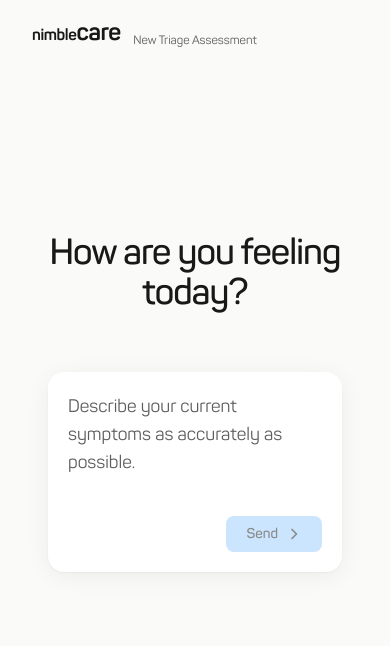
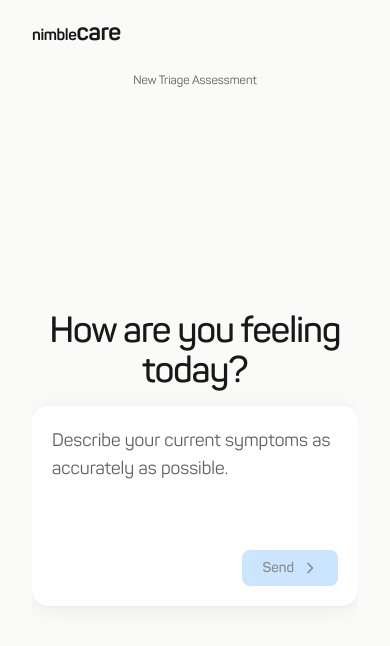
Before and after one commit to CrBram/triage, a Next.js app: page / in a window 390 px wide. Shown: the top 646 px of the page. Built offline with nearby package versions, Linux system fonts and the light colour scheme.

Commit message:
improve chat UX

```diff
--- a/app/(app)/layout.tsx
+++ b/app/(app)/layout.tsx
@@ -2,7 +2,7 @@ import Logo from "@/components/Logo";
 
 export default function AppLayout({ children }: LayoutProps<"/">) {
   return (
-    <div className="relative flex flex-1 flex-col p-4">
+    <div className="relative flex h-full min-h-0 flex-1 flex-col overflow-hidden p-4">
       <div className="absolute top-4 left-8 z-10">
         <Logo />
       </div>
--- a/app/layout.tsx
+++ b/app/layout.tsx
@@ -47,7 +47,7 @@ export const metadata: Metadata = {
 export default function RootLayout({ children }: LayoutProps<"/">) {
   return (
     <html lang="en" className={`${panton.variable} h-full antialiased`}>
-      <body className="min-h-full flex flex-col">{children}</body>
+      <body className="flex h-dvh flex-col overflow-hidden">{children}</body>
     </html>
   );
 }
--- a/components/Content.tsx
+++ b/components/Content.tsx
@@ -7,13 +7,13 @@ type ContentProps = {
 
 export default function Content({ title, children }: ContentProps) {
   return (
-    <section className="flex min-w-0 flex-1 flex-col">
+    <section className="flex h-full min-h-0 min-w-0 flex-1 flex-col overflow-hidden">
       {title && (
-        <header className="flex justify-center pt-4 pb-6 text-xs text-black/70">
+        <header className="flex shrink-0 justify-center pt-14 pb-4 text-xs text-black/70 sm:pt-4">
           {title}
         </header>
       )}
-      <div className="flex flex-1 flex-col items-center justify-center px-8 pb-24">
+      <div className="flex min-h-0 flex-1 flex-col items-center overflow-hidden px-4 pb-4 sm:px-8">
         {children}
       </div>
     </section>
--- a/components/TriageChat.tsx
+++ b/components/TriageChat.tsx
@@ -41,15 +41,20 @@ export default function TriageChat({
   const [isLoading, setIsLoading] = useState(false);
   const [error, setError] = useState<string | null>(null);
   const inputRef = useRef<HTMLTextAreaElement>(null);
+  const messagesEndRef = useRef<HTMLLIElement>(null);
 
   const canSend = message.trim().length > 0 && !isLoading;
 
   useEffect(() => {
     if (isLoading || result) return;
-    console.log("focusing");
     const id = window.setTimeout(() => inputRef.current?.focus(), 0);
     return () => window.clearTimeout(id);
   }, [isLoading, result]);
+
+  useEffect(() => {
+    messagesEndRef.current?.scrollIntoView({ behavior: "smooth", block: "end" });
+  }, [messages, isLoading]);
+
   const lastQuestion = [...messages]
     .reverse()
     .find((m) => m.role === "assistant")?.content;
@@ -118,7 +123,7 @@ export default function TriageChat({
 
   if (result) {
     return (
-      <div className="flex w-full max-w-2xl flex-col items-center gap-10">
+      <div className="flex w-full max-w-2xl flex-col items-center gap-10 overflow-y-auto py-4">
         <h1>Your assessment</h1>
 
         <div className="flex w-full flex-col gap-5 rounded-card bg-white p-6 shadow-card">
@@ -164,10 +169,15 @@ export default function TriageChat({
   }
 
   return (
-    <div className="flex w-full max-w-2xl flex-col items-center gap-10">
-      <h1 className="text-center mb-5">{title}</h1>
+    <div
+      className={`flex h-full w-full max-w-2xl min-h-0 flex-col items-center gap-4 overflow-hidden ${
+        messages.length === 0 ? "justify-center" : ""
+      }`}
+    >
+      <h1 className="shrink-0 text-center">{title}</h1>
 
       {messages.length > 0 && (
+        <div className="w-full min-h-0 flex-1 overflow-y-auto overscroll-contain">
           <ul className="flex w-full flex-col gap-3 text-base font-semibold leading-relaxed">
             {messages.map((m, i) => (
               <li
@@ -190,12 +200,14 @@ export default function TriageChat({
                 <LoadingBubble />
               </li>
             )}
+            <li ref={messagesEndRef} aria-hidden className="h-0 list-none" />
           </ul>
+        </div>
       )}
 
       <form
         onSubmit={handleSubmit}
-        className="flex w-full flex-col gap-3 rounded-card bg-white p-5 shadow-card"
+        className="flex w-full shrink-0 flex-col gap-3 rounded-card bg-white p-5 shadow-card"
       >
         <textarea
           ref={inputRef}
```
Lines whose indentation alone changed are shown as unchanged.
